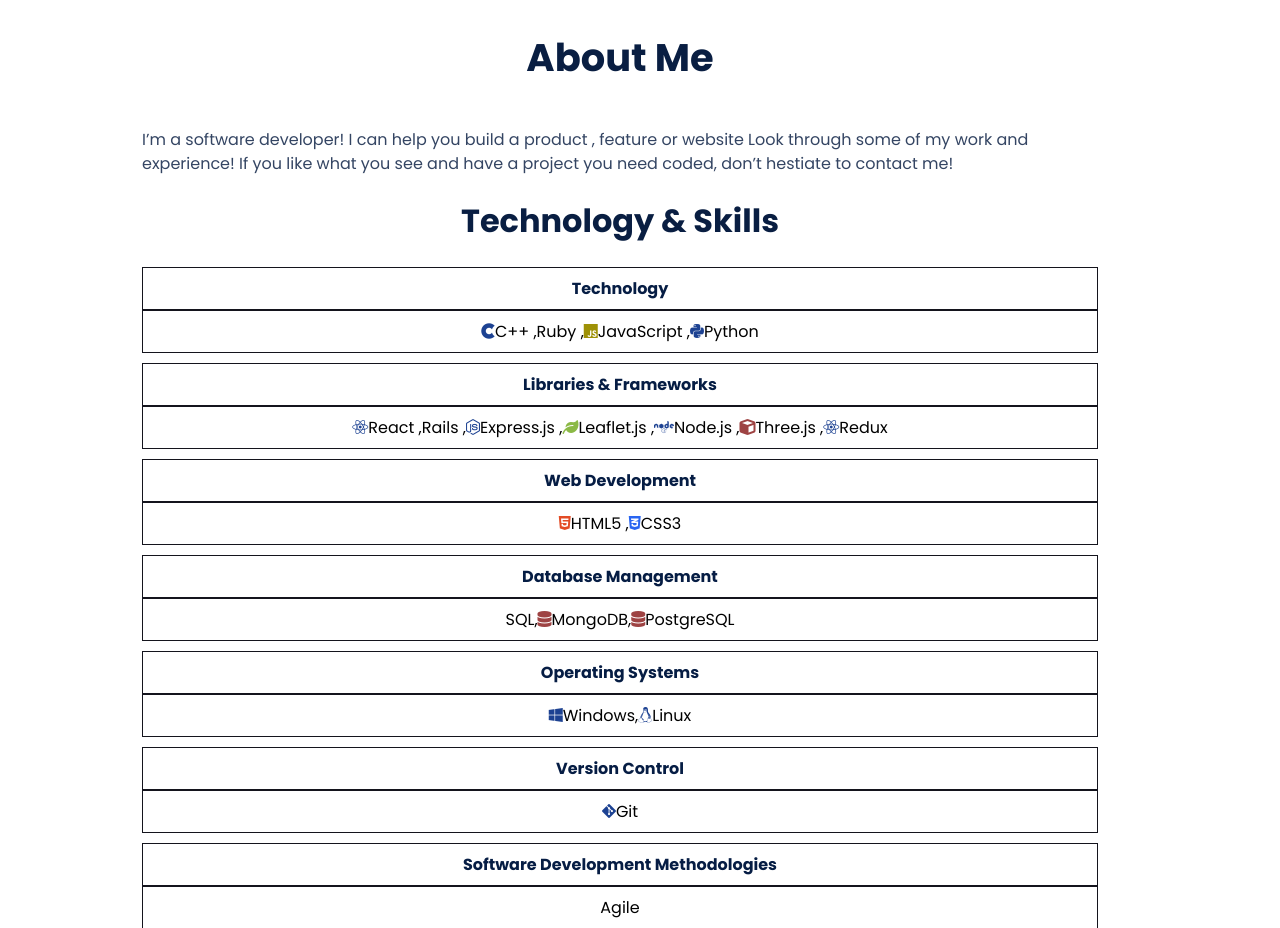
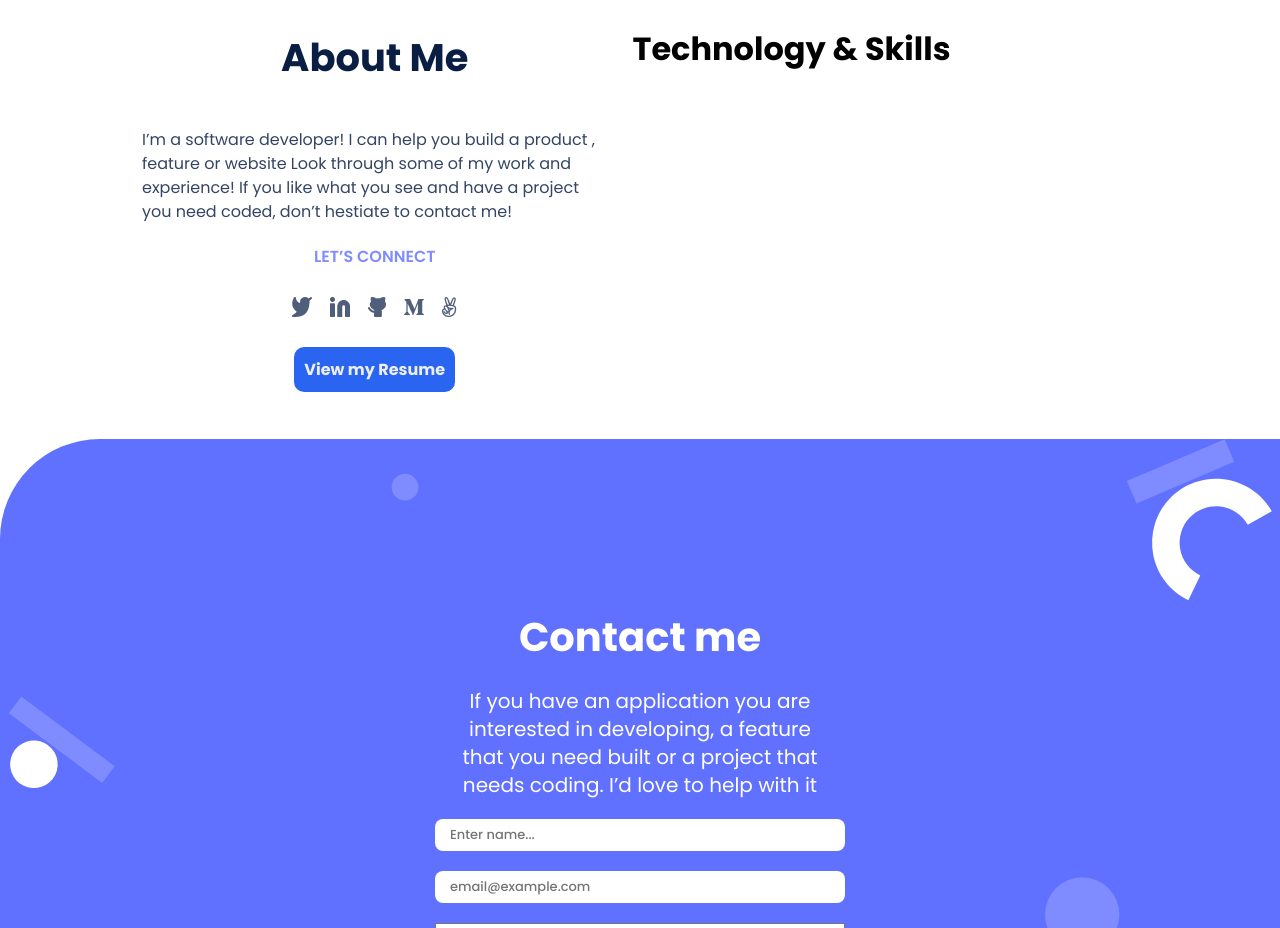
Before and after one commit to EddyShimwa/My-Portfolio, a website: page index.html in a window 1280 px wide. Shown: the part 1872-2800 px from the top of the page. Drawn offline with Linux system fonts and the light colour scheme.

Commit message:
modify about section

```diff
--- a/Improved.css
+++ b/Improved.css
@@ -26,8 +26,8 @@
   }
 
   #work-item:hover {
-    box-shadow: 0px 4px 8px rgba(48, 94, 124, 0.9);
-    border-color: #6070ff65;
+    box-shadow: 0px 4px 8px rgba(62, 60, 184, 0.9);
+    border-color: #6070ffc9;
   }
 
   .app-image-container {
@@ -72,7 +72,7 @@
     margin-right: 0.5rem;
     margin-bottom: 0.5rem;
     padding: 0.25rem 0.3rem;
-    color: #000;
+    color: #ffffff;
     background-color: #6070ffb7;
     border-radius: 10px;
     border: 1px solid #6070ff65;
--- a/index.html
+++ b/index.html
@@ -38,7 +38,7 @@
       <div id="content">
         <div id="text1">
           <div class="greeting">
-            <h1 class="greeting-message">I’m Eddy <br />Glad to see you<span class="exclamation">!</span></h1>
+            <h1 class="greeting-message">I’m Eddy <br />A Full-Stack Developer <span class="exclamation">!</span></h1>
           </div>
         </div>
         <p id="typing-animation">
@@ -166,73 +166,6 @@
           contact me!
         </p>
 
-        <h1>Technology & Skills</h1>
-        <table>
-
-          <tr>
-            <td class="Category">Technology</td>
-            <td>
-              <i class="fab fa-cuttlefish"></i> C++ ,
-              <i class="fab fa-ruby"></i> Ruby ,
-              <i class="fab fa-js"></i> JavaScript ,
-              <i class="fab fa-python"></i> Python
-            </td>
-          </tr>
-          <tr>
-            <td class="Category">Libraries & Frameworks</td>
-            <td>
-              <i class="fab fa-react"></i> React ,
-              <i class="fab fa-ruby"></i> Rails ,
-              <i class="fab fa-node-js"></i> Express.js ,
-              <i class="fas fa-leaf"></i> Leaflet.js ,
-              <i class="fab fa-node"></i> Node.js ,
-              <i class="fas fa-cube"></i> Three.js ,
-              <i class="fab fa-react"></i> Redux
-            </td>
-          </tr>
-          <tr>
-            <td class="Category">Web Development</td>
-            <td>
-              <i class="fab fa-html5"></i> HTML5 ,
-              <i class="fab fa-css3-alt"></i> CSS3
-            </td>
-          </tr>
-          <tr>
-            <td class="Category">Database Management</td>
-            <td>
-              SQL,
-              <i class="fas fa-database"></i> MongoDB,
-              <i class="fas fa-database"></i> PostgreSQL
-            </td>
-          </tr>
-          <tr>
-            <td class="Category">Operating Systems</td>
-            <td>
-              <i class="fab fa-windows"></i> Windows,
-              <i class="fab fa-linux"></i> Linux
-            </td>
-          </tr>
-          <tr>
-            <td class="Category">Version Control</td>
-            <td>
-              <i class="fab fa-git-alt"></i> Git
-            </td>
-          </tr>
-          <tr>
-            <td class="Category">Software Development Methodologies</td>
-            <td>
-              Agile
-            </td>
-          </tr>
-          <tr>
-            <td class="Category">Developer Tools</td>
-            <td>
-              <i class="fab fa-github"></i> GitHub,
-              <i class="fab fa-slack"></i> Slack,
-              <i class="fab fa-discord"></i> Discord
-            </td>
-          </tr>
-        </table>
         <h4 class="connect">LET’S CONNECT</h4>
         <ul class="social-medias">
           <li>
@@ -262,6 +195,9 @@
           href="https://docs.google.com/document/d/1UHqwl1xGIS2Fm5Dyv8PcgyINHwZmnevo2Pkwg4f7pis/edit?usp=sharing">View
           my Resume</a>
       </div>
+      <div class="skills">
+        <h1>Technology & Skills</h1>
+      </div>
 
     </div>
     <footer class="contact-form" id="contact">
--- a/styles.css
+++ b/styles.css
@@ -208,7 +208,7 @@
 #about {
   background-color: white;
   display: flex;
-  flex-direction: column;
+  /* flex-direction: column; */
   padding: 24px;
   gap: 48px;
 }
@@ -649,11 +649,19 @@
     color: #d2e2ff;
     padding: 1%;
     z-index: 5;
-    background-color: #172b4d90;
+    background-color: #132af875;
     font-weight: bold;
+    transition: background-color 0.3s ease, color 0.3s ease;
   }
+
+  .nav-list span:hover{
+    text-decoration: underline;
+    transition: 1.5s;
+  }
+
   .mobile-navbar {
     display: none;
+
   }
 
   .hamburger {
```
